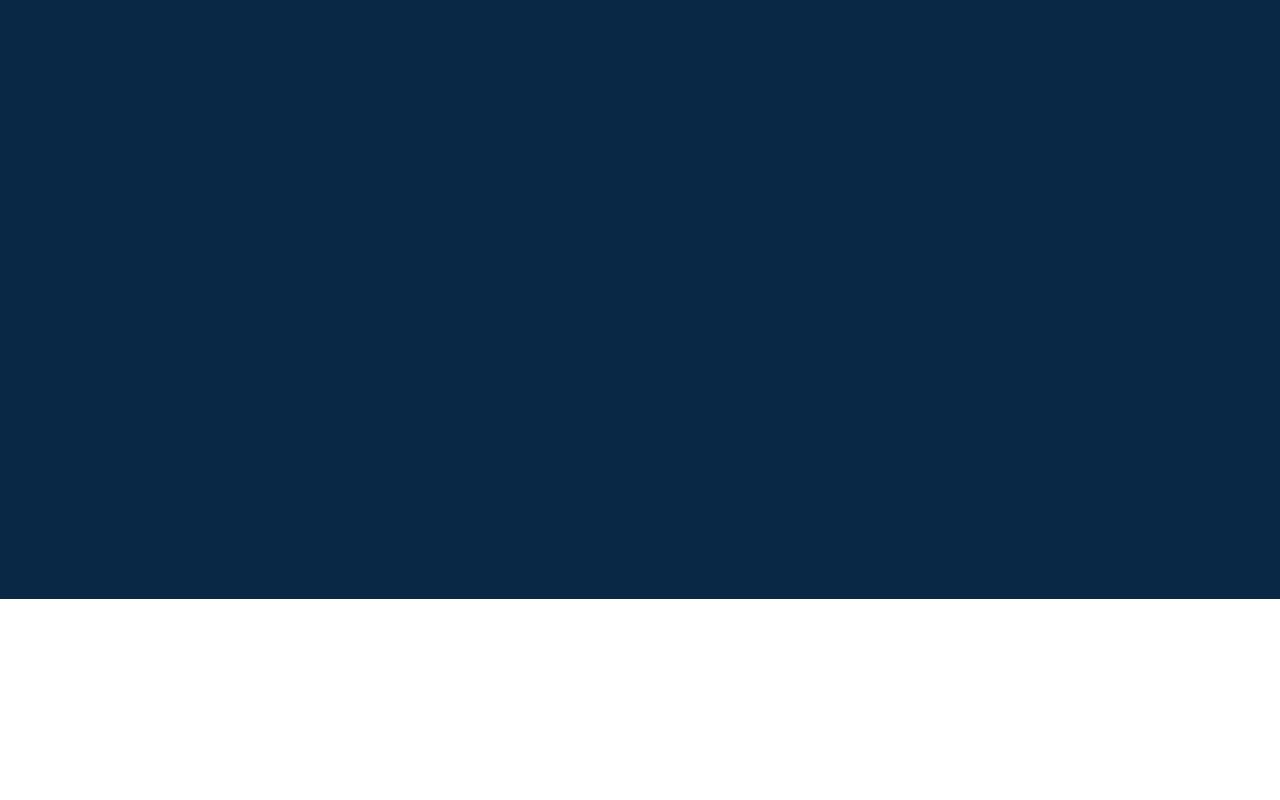
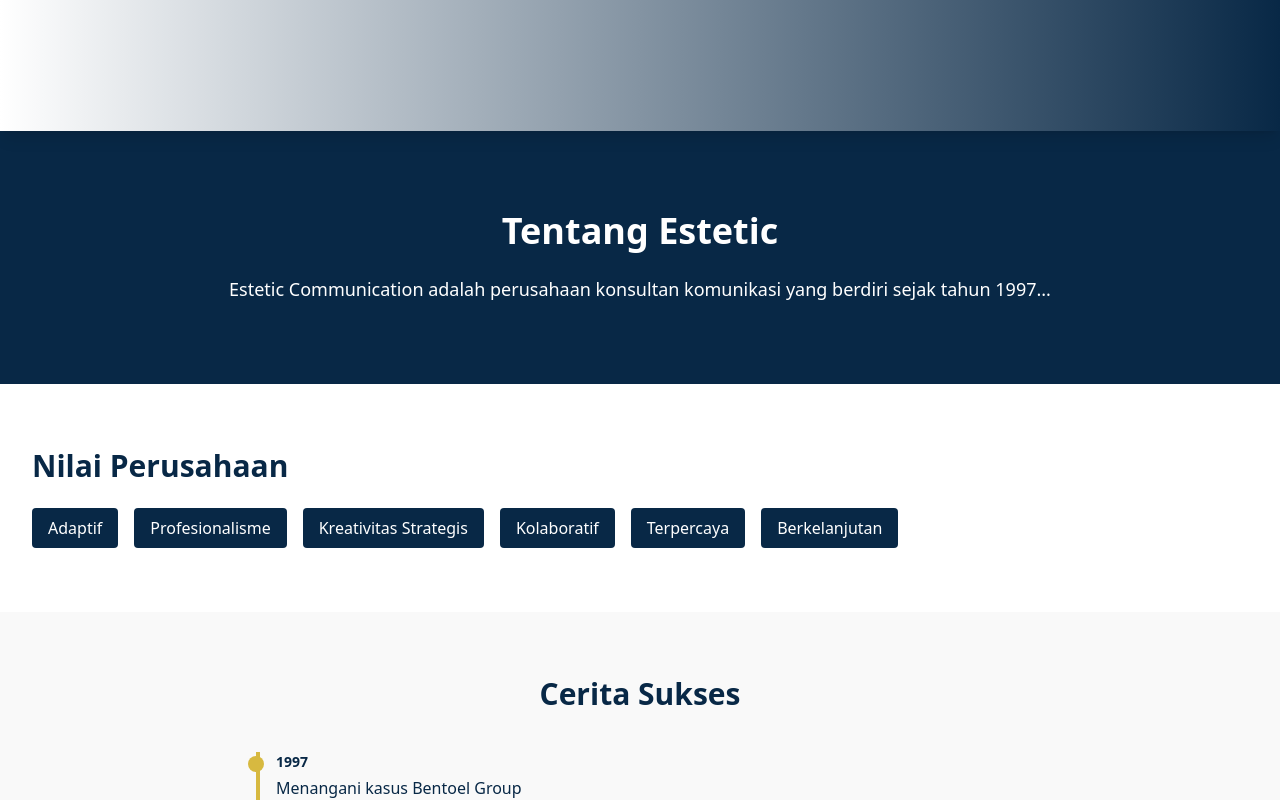
Before and after one commit to ProfAdri90/estetic-dinamis, a Next.js app: page / in a window 1280 px wide. Shown: the part 201-1001 px from the top of the page. Before the commit the page ends 800 px from the top, so only its background shows below. Built offline with nearby package versions, Linux system fonts and the light colour scheme.

Commit message:
Update index.js

```diff
--- a/pages/index.js
+++ b/pages/index.js
@@ -5,7 +5,15 @@ export default function Home() {
   const [lang, setLang] = useState("id");
   const switchLang = () => setLang(lang === "id" ? "en" : "id");
 
-  const values = ["Adaptif", "Profesionalisme", "Kreativitas Strategis", "Kolaboratif", "Terpercaya", "Berkelanjutan"];
+  const values = [
+    "Adaptif",
+    "Profesionalisme",
+    "Kreativitas Strategis",
+    "Kolaboratif",
+    "Terpercaya",
+    "Berkelanjutan",
+  ];
+
   const successStory = [
     { year: 1997, text: "Menangani kasus Bentoel Group" },
     { year: 1998, text: "Krisis komunikasi Bank Bali" },
@@ -17,21 +25,222 @@ export default function Home() {
     { year: 2019, text: "Pemulihan reputasi Saigon Delight – kasus keracunan" },
     { year: 2025, text: "Transformasi Estetic generasi baru" }
   ];
+
   const testimonials = [
-    { name: "Andre Sukendra Atmadja", title: "Direktur Utama PT Mayora Indah Tbk", text: "Jasa yang ditawarkan memang sesuai dengan keperluan Mayora sebagai Perusahaan yang memiliki banyak produk, kualitas yang ditawarkan sungguh luar biasa" },
-    { name: "Tri Wahyuni", title: "Corporate Secretary PT Duta Pertiwi Nusantara Tbk", text: "Estetic menawarkan hal yang kami butuhkan dalam segi media relation dan pelayanan manajemen event" },
-    { name: "Ariesman Widjaja", title: "Ex Direktur Utama PT Agung Podomoro Land Tbk", text: "Satu kata untuk Estetic, Lanjutkan!" }
+    {
+      name: "Andre Sukendra Atmadja",
+      title: "Direktur Utama PT Mayora Indah Tbk",
+      text: "Jasa yang ditawarkan memang sesuai dengan keperluan Mayora sebagai Perusahaan yang memiliki banyak produk, kualitas yang ditawarkan sungguh luar biasa"
+    },
+    {
+      name: "Tri Wahyuni",
+      title: "Corporate Secretary PT Duta Pertiwi Nusantara Tbk",
+      text: "Estetic menawarkan hal yang kami butuhkan dalam segi media relation dan pelayanan manajemen event"
+    },
+    {
+      name: "Ariesman Widjaja",
+      title: "Ex Direktur Utama PT Agung Podomoro Land Tbk",
+      text: "Satu kata untuk Estetic, Lanjutkan!"
+    }
   ];
+
   const team = [
-    { name: "Profesor Adri", title: lang === "id" ? "Direktur Utama" : "President Director", desc: lang === "id" ? "Aktif dalam dunia kehumasan sejak 2012 hingga kini." : "Active in the world of public relations since 2012 until now." },
-    { name: "Meidita Sari H", title: lang === "id" ? "Manager Pengembangan Bisnis" : "Business Development Manager", desc: lang === "id" ? "Sejak 2015 aktif dalam pengembangan bisnis dan ide." : "Active in business development and ideation since 2015." },
-    { name: "Desti Indri Parawansa", title: lang === "id" ? "Direktur Keuangan" : "Finance Director", desc: lang === "id" ? "Aktif sejak 2016 dalam pengelolaan keuangan di sektor swasta dan pemerintah." : "Active since 2016 in financial management in both private and government sectors." }
+    {
+      name: "Profesor Adri",
+      title: lang === "id" ? "Direktur Utama" : "President Director",
+      desc: lang === "id"
+        ? "Aktif dalam dunia kehumasan sejak 2012 hingga kini."
+        : "Active in the world of public relations since 2012 until now."
+    },
+    {
+      name: "Meidita Sari H",
+      title: lang === "id" ? "Manager Pengembangan Bisnis" : "Business Development Manager",
+      desc: lang === "id"
+        ? "Sejak 2015 aktif dalam pengembangan bisnis dan ide."
+        : "Active in business development and ideation since 2015."
+    },
+    {
+      name: "Desti Indri Parawansa",
+      title: lang === "id" ? "Direktur Keuangan" : "Finance Director",
+      desc: lang === "id"
+        ? "Aktif sejak 2016 dalam pengelolaan keuangan di sektor swasta dan pemerintah."
+        : "Active since 2016 in financial management in both private and government sectors."
+    }
   ];
+
   const services = {
-    konsultansi: ["Public relations & strategi komunikasi", "Manajemen perusahaan & krisis isu", "Penanganan isu publik", "Investor relations", "Government relations"],
-    media: ["Konferensi pers", "Press tour", "Manajemen press release", "Press gathering", "Media visit", "Manajemen informasi", "Pembangunan opini", "Manajemen sosial media"],
-    event: ["RUPS", "IPO", "Pameran, seminar, workshop", "Talkshow", "Peluncuran produk baru", "Pemasaran digital", "Periklanan"]
+    konsultansi: [
+      "Public relations & strategi komunikasi",
+      "Manajemen perusahaan & krisis isu",
+      "Penanganan isu publik",
+      "Investor relations",
+      "Government relations"
+    ],
+    media: [
+      "Konferensi pers",
+      "Press tour",
+      "Manajemen press release",
+      "Press gathering",
+      "Media visit",
+      "Manajemen informasi",
+      "Pembangunan opini",
+      "Manajemen sosial media"
+    ],
+    event: [
+      "RUPS",
+      "IPO",
+      "Pameran, seminar, workshop",
+      "Talkshow",
+      "Peluncuran produk baru",
+      "Pemasaran digital",
+      "Periklanan"
+    ]
   };
 
-  return <div className="min-h-screen bg-[#082846] text-white font-sans">Konten Estetic</div>;
+  return (
+    <div className="min-h-screen bg-[#082846] text-white font-sans">
+      <header className="sticky top-0 z-50 bg-gradient-to-r from-white to-[#082846] shadow-lg flex justify-between items-center px-6 py-4">
+        <img src="/logo.png" alt="Logo" className="h-[300px] w-[720px] object-contain" />
+        <button
+          onClick={switchLang}
+          className="bg-[#d7b940] text-[#082846] px-4 py-2 rounded font-bold"
+        >
+          {lang === "id" ? "ID" : "EN"}
+        </button>
+      </header>
+
+      <section className="text-center py-20 px-8">
+        <h2 className="text-4xl font-semibold mb-6">
+          {lang === "id" ? "Tentang Estetic" : "About Estetic"}
+        </h2>
+        <p className="max-w-4xl mx-auto leading-relaxed text-lg">
+          {lang === "id"
+            ? "Estetic Communication adalah perusahaan konsultan komunikasi yang berdiri sejak tahun 1997..."
+            : "Estetic Communication is a communication consultancy company established in 1997..."}
+        </p>
+      </section>
+
+      <section className="bg-white text-[#082846] px-8 py-16">
+        <h3 className="text-3xl font-bold mb-6">
+          {lang === "id" ? "Nilai Perusahaan" : "Company Values"}
+        </h3>
+        <div className="flex flex-wrap gap-4">
+          {values.map((value, index) => (
+            <motion.span
+              key={index}
+              className="bg-[#082846] text-white px-4 py-2 rounded"
+              initial={{ opacity: 0, y: 20 }}
+              animate={{ opacity: 1, y: 0 }}
+              transition={{ delay: index * 0.2 }}
+            >
+              {value}
+            </motion.span>
+          ))}
+        </div>
+      </section>
+
+      <section className="bg-[#f9f9f9] text-[#082846] px-8 py-16">
+        <h3 className="text-3xl font-bold mb-10 text-center">
+          {lang === "id" ? "Cerita Sukses" : "Success Story"}
+        </h3>
+        <div className="flex flex-col gap-6 max-w-3xl mx-auto">
+          {successStory.map((item, index) => (
+            <motion.div
+              key={index}
+              className="border-l-4 border-[#d7b940] pl-4 relative"
+              initial={{ opacity: 0, x: -20 }}
+              whileInView={{ opacity: 1, x: 0 }}
+              transition={{ delay: index * 0.1 }}
+            >
+              <div className="absolute left-[-12px] top-1 w-4 h-4 bg-[#d7b940] rounded-full"></div>
+              <p className="text-sm font-bold mb-1">{item.year}</p>
+              <p>{item.text}</p>
+            </motion.div>
+          ))}
+        </div>
+      </section>
+
+      <section className="bg-white text-[#082846] px-8 py-16">
+        <h3 className="text-3xl font-bold mb-10 text-center">
+          {lang === "id" ? "Testimoni Klien" : "Client Testimonials"}
+        </h3>
+        <div className="flex flex-col gap-6 max-w-4xl mx-auto">
+          {testimonials.map((t, index) => (
+            <motion.div
+              key={index}
+              className="p-6 border-l-4 border-[#d7b940] bg-[#fefefe] shadow-md"
+              initial={{ opacity: 0, y: 20 }}
+              whileInView={{ opacity: 1, y: 0 }}
+              transition={{ delay: index * 0.1 }}
+            >
+              <p className="text-md italic mb-2">"{t.text}"</p>
+              <p className="font-bold text-sm">{t.name}</p>
+              <p className="text-xs text-gray-600">{t.title}</p>
+            </motion.div>
+          ))}
+        </div>
+      </section>
+
+      <section className="bg-[#f9f9f9] text-[#082846] px-8 py-16">
+        <h3 className="text-3xl font-bold mb-10 text-center">
+          {lang === "id" ? "Tim Kami" : "Our Team"}
+        </h3>
+        <div className="flex flex-col gap-8 max-w-4xl mx-auto">
+          {team.map((person, i) => (
+            <motion.div
+              key={i}
+              className="bg-white p-6 rounded shadow-md"
+              initial={{ opacity: 0, y: 20 }}
+              whileInView={{ opacity: 1, y: 0 }}
+              transition={{ delay: i * 0.2 }}
+            >
+              <h4 className="text-xl font-bold mb-1">{person.name}</h4>
+              <p className="text-sm font-semibold mb-2 text-[#d7b940]">{person.title}</p>
+              <p className="text-sm">{person.desc}</p>
+            </motion.div>
+          ))}
+        </div>
+      </section>
+
+      <section className="bg-white text-[#082846] px-8 py-16">
+        <h3 className="text-3xl font-bold mb-10 text-center">
+          {lang === "id" ? "Layanan Kami" : "Our Services"}
+        </h3>
+        <div className="grid grid-cols-1 md:grid-cols-3 gap-8 max-w-6xl mx-auto">
+          <div>
+            <h4 className="font-bold text-lg mb-2">Konsultansi</h4>
+            <ul className="list-disc list-inside">
+              {services.konsultansi.map((s, i) => <li key={i}>{s}</li>)}
+            </ul>
+          </div>
+          <div>
+            <h4 className="font-bold text-lg mb-2">Public & Media Relations</h4>
+            <ul className="list-disc list-inside">
+              {services.media.map((s, i) => <li key={i}>{s}</li>)}
+            </ul>
+          </div>
+          <div>
+            <h4 className="font-bold text-lg mb-2">Special Event Management</h4>
+            <ul className="list-disc list-inside">
+              {services.event.map((s, i) => <li key={i}>{s}</li>)}
+            </ul>
+          </div>
+        </div>
+      </section>
+
+      <section className="bg-[#f9f9f9] text-[#082846] px-8 py-16">
+        <h3 className="text-3xl font-bold mb-10 text-center">
+          {lang === "id" ? "Kontak" : "Contact"}
+        </h3>
+        <form className="max-w-xl mx-auto space-y-4">
+          <input type="text" placeholder={lang === "id" ? "Nama" : "Name"} className="w-full px-4 py-2 border rounded" />
+          <input type="email" placeholder="Email" className="w-full px-4 py-2 border rounded" />
+          <textarea placeholder={lang === "id" ? "Pesan" : "Message"} rows="5" className="w-full px-4 py-2 border rounded"></textarea>
+          <button type="submit" className="bg-[#d7b940] text-[#082846] px-6 py-2 rounded font-bold">
+            {lang === "id" ? "Kirim" : "Send"}
+          </button>
+        </form>
+      </section>
+    </div>
+  );
 }
```
